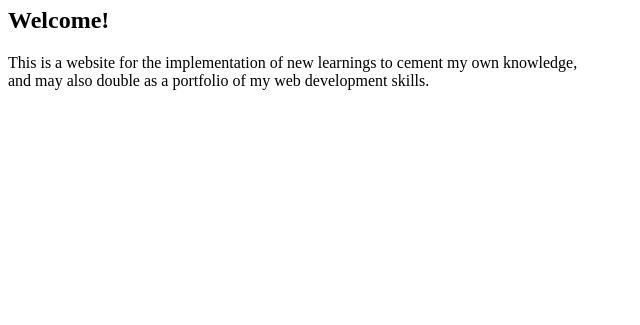
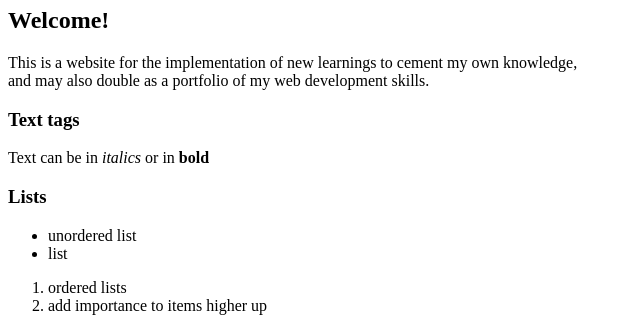
Before and after one commit to TheMai1man/TheMai1man.github.io, a plain HTML site: page index.html in a window 1280 px wide. Shown: the part 73-398 px from the top of the page, without its empty margins (0-640 px from the left). Drawn offline with Linux system fonts and the light colour scheme.

Commit message:
Added text emphasis, lists, and image tag usage

```diff
--- a/index.html
+++ b/index.html
@@ -10,6 +10,20 @@
         <h2>Welcome!</h2>
         <p>This is a website for the implementation of new learnings to cement my own knowledge,<br>and may also double as a portfolio of my web development skills.</p>
 
+        <h3>Text tags</h3>
+        <p>Text can be in <em>italics</em> or in <strong>bold</strong></p>
+
+        <h3>Lists</h3>
+        <ul>
+            <li>unordered list</li>
+            <li>list</li>
+        </ul>
+        <ol>
+            <li>ordered lists</li>
+            <li>add importance to items higher up</li>
+        </ol>
+
+        <img src="https://www.oxfordwebstudio.com/user/pages/06.da-li-znate/sta-je-html/sta-je-html.jpg" alt="HTML5 icon surrounded by common HTML tags" width="300">
 
     </body>
 </html>
```
